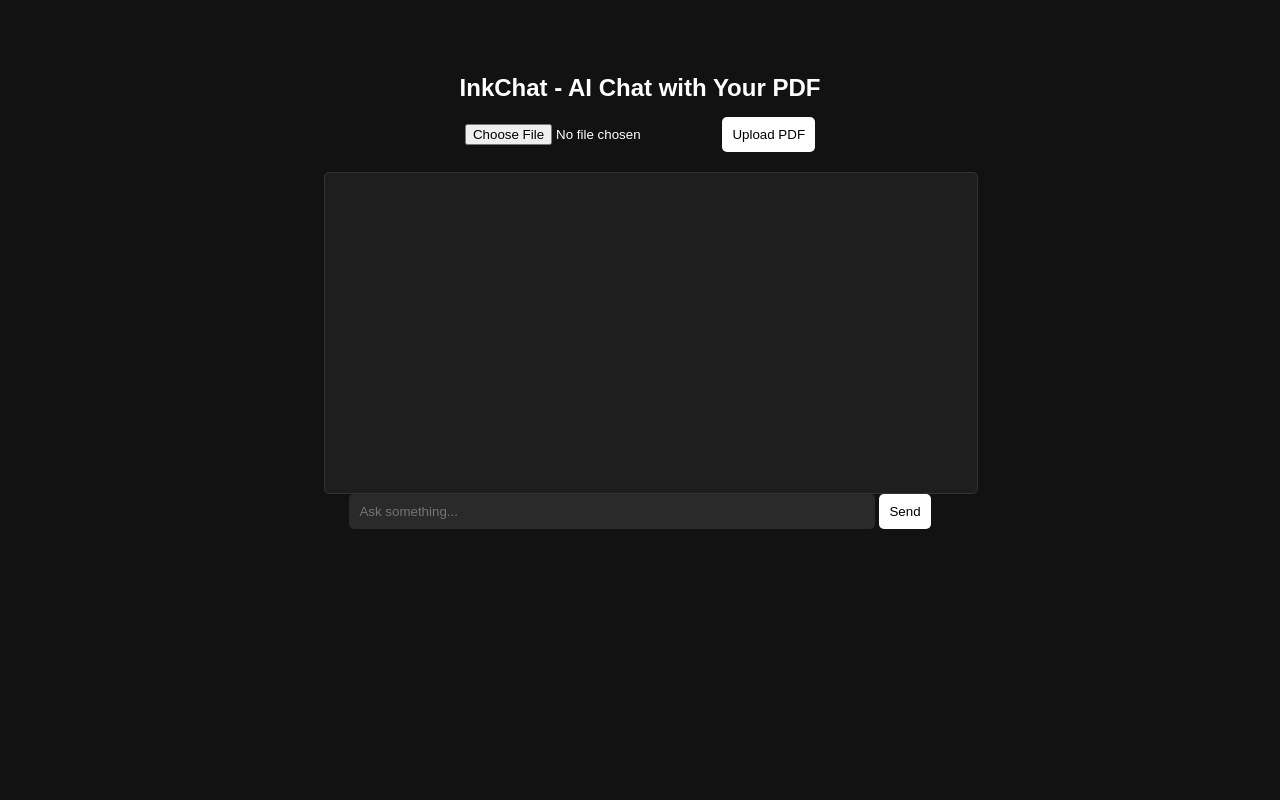
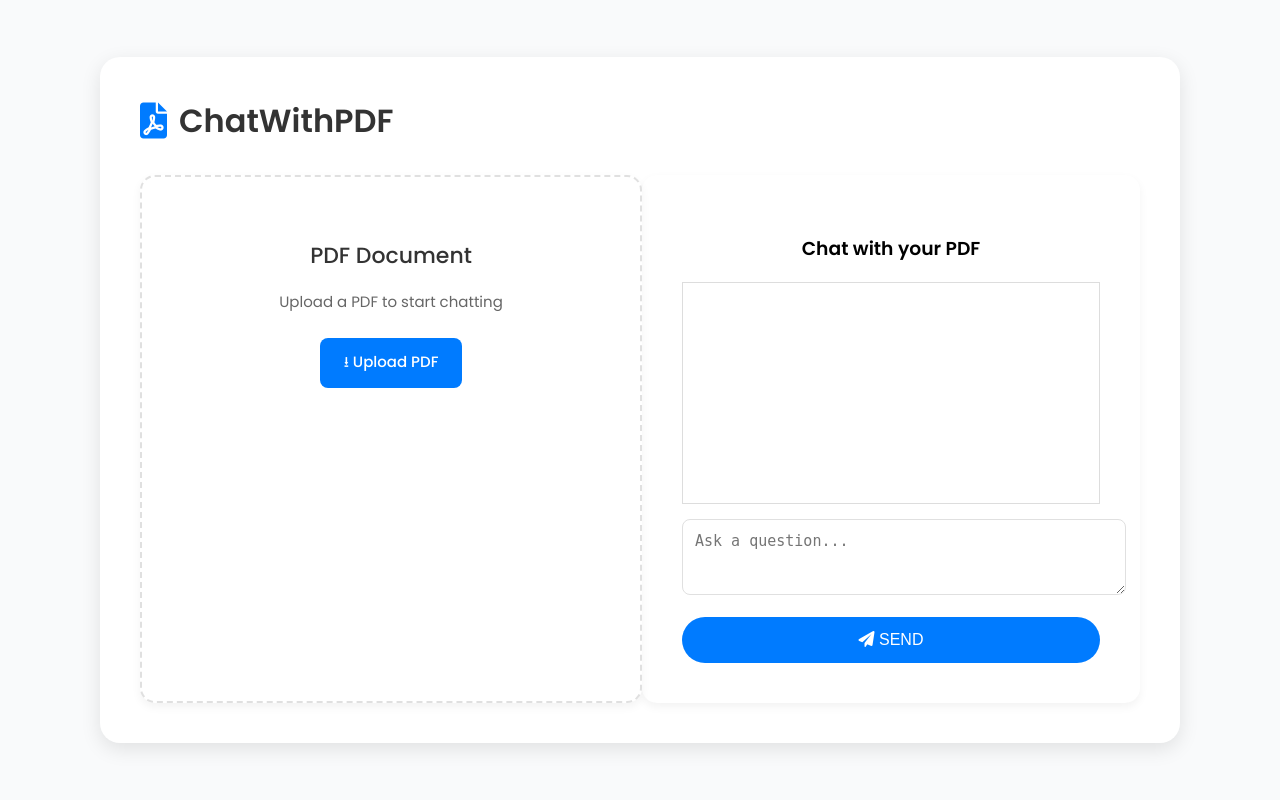
Before and after one commit to miawais/GenAI, a Flask app: page / in a window 1280 px wide. Run offline with Flask 3, Linux system fonts and the light colour scheme.

Commit message:
ChatDatabaset Project structure Initiated

```diff
--- a/InkChat/app.py
+++ b/InkChat/app.py
@@ -1,4 +1,4 @@
-from flask import Flask, render_template, request
+from flask import Flask, render_template, request, jsonify
 from PyPDF2 import PdfReader
 from langchain.text_splitter import RecursiveCharacterTextSplitter
 from langchain_google_genai import ChatGoogleGenerativeAI, GoogleGenerativeAIEmbeddings
@@ -7,7 +7,7 @@
 import google.generativeai as genai
 import os
 
-app = Flask(__name__)
+app = Flask(__name__, static_folder="static")
 
 # Configure Google AI API Key
 genai.configure(api_key=os.getenv("GOOGLE_API_KEY"))
@@ -15,16 +15,19 @@
 # Store chat history
 chat_history = []
 
+
 # Function to extract text from PDF
 def get_pdf_text(pdf_file):
     pdf_reader = PdfReader(pdf_file)
     text = "".join([page.extract_text() or "" for page in pdf_reader.pages])
     return text
 
+
 # Function to split text into chunks
 def get_text_chunks(text):
     text_splitter = RecursiveCharacterTextSplitter(chunk_size=10000, chunk_overlap=1000)
     return text_splitter.split_text(text)
+
 
 # Function to store text chunks in FAISS vector store
 def get_vector_store(chunks):
@@ -32,53 +35,66 @@
     vector_store = FAISS.from_texts(texts=chunks, embedding=embeddings)
     vector_store.save_local("faiss_index")
 
+
 # Function to define AI Conversational Chain
 def get_chat_chain():
     model = ChatGoogleGenerativeAI(model="gemini-1.5-pro", temperature=0.3)
-    chain = load_qa_chain(model, chain_type="stuff")  # ✅ "stuff" requires 'input_documents'
+    chain = load_qa_chain(model, chain_type="stuff")  # "stuff" requires 'input_documents'
     return chain
 
+
 # Route for Home Page
-@app.route("/", methods=["GET", "POST"])
+@app.route("/", methods=["GET"])
 def index():
+    return render_template("index.html")
+
+
+# Route for handling file upload
+@app.route("/upload", methods=["POST"])
+def upload_pdf():
+    if "file" not in request.files:
+        return jsonify({"error": "No file uploaded"}), 400
+
+    pdf_file = request.files["file"]
+    if pdf_file.filename == "":
+        return jsonify({"error": "No selected file"}), 400
+
+    text = get_pdf_text(pdf_file)
+    chunks = get_text_chunks(text)
+    get_vector_store(chunks)
+
+    return jsonify({"message": "File uploaded and processed successfully!"})
+
+
+# Route for handling chat messages
+@app.route("/chat", methods=["POST"])
+def chat():
     global chat_history
 
-    if request.method == "POST":
-        # Handle file upload
-        if "file" in request.files and request.files["file"].filename:
-            pdf_file = request.files["file"]
-            text = get_pdf_text(pdf_file)
-            chunks = get_text_chunks(text)
-            get_vector_store(chunks)
-            return render_template("index.html", message="File uploaded and processed successfully!", chat_history=chat_history)
+    user_question = request.json.get("message", "")
 
-        # Handle chat input
-        elif "message" in request.form:
-            user_question = request.form["message"]
+    try:
+        # Load the FAISS vector store
+        embeddings = GoogleGenerativeAIEmbeddings(model="models/embedding-001")
+        new_db = FAISS.load_local("faiss_index", embeddings, allow_dangerous_deserialization=True)
 
-            try:
-                # Load the FAISS vector store
-                embeddings = GoogleGenerativeAIEmbeddings(model="models/embedding-001")
-                new_db = FAISS.load_local("faiss_index", embeddings, allow_dangerous_deserialization=True)
+        # Perform similarity search
+        docs = new_db.similarity_search(user_question)
 
-                # Perform similarity search
-                docs = new_db.similarity_search(user_question)
+        # Load AI chain
+        chain = get_chat_chain()
 
-                # Load AI chain
-                chain = get_chat_chain()
+        # Use 'input_documents' instead of 'context'
+        response = chain.invoke({"input_documents": docs, "question": user_question})
 
-                # ✅ Use 'input_documents' instead of 'context'
-                response = chain.invoke({"input_documents": docs, "question": user_question})
+        # Store chat history
+        chat_history.append({"user": user_question, "ai": response["output_text"]})
 
-                # Store chat history
-                chat_history.append(("You", user_question))
-                chat_history.append(("AI", response["output_text"]))
+        return jsonify({"response": response["output_text"], "chat_history": chat_history})
 
-            except Exception as e:
-                chat_history.append(("AI", f"Error: {str(e)}"))
+    except Exception as e:
+        return jsonify({"error": str(e)}), 500
 
-    # ✅ Ensure a valid return statement for GET requests
-    return render_template("index.html", chat_history=chat_history)
 
 if __name__ == "__main__":
     app.run(debug=True)
--- a/InkChat/templates/index.html
+++ b/InkChat/templates/index.html
@@ -3,88 +3,211 @@
 <head>
     <meta charset="UTF-8">
     <meta name="viewport" content="width=device-width, initial-scale=1.0">
-    <title>InkChat - AI Chat with Your Documents</title>
+    <title>ChatWithPDF</title>
+    <link rel="stylesheet" href="https://cdnjs.cloudflare.com/ajax/libs/font-awesome/6.0.0-beta3/css/all.min.css">
+    <link href="https://fonts.googleapis.com/css2?family=Poppins:wght@400;500;600&display=swap" rel="stylesheet">
     <style>
         body {
-            background-color: #121212;
-            color: white;
-            font-family: Arial, sans-serif;
+            font-family: 'Poppins', sans-serif;
+            background-color: #f9fafb;
+            margin: 0;
+            padding: 0;
+            display: flex;
+            justify-content: center;
+            align-items: center;
+            height: 100vh;
+            overflow: hidden;
+        }
+        .container {
+            width: 80%;
+            max-width: 1000px;
+            background: white;
+            padding: 40px;
+            border-radius: 20px;
+            box-shadow: 0 6px 20px rgba(0, 0, 0, 0.1);
             display: flex;
             flex-direction: column;
+        }
+        .header {
+            display: flex;
             align-items: center;
-            padding-top: 50px;
+            font-size: 32px;
+            font-weight: 600;
+            color: #333;
+            margin-bottom: 30px;
+        }
+        .header i {
+            margin-right: 12px;
+            color: #007bff;
+            font-size: 36px;
+        }
+        .content {
+            display: flex;
+            justify-content: space-between;
+        }
+        .upload-box, .chat-box {
+            width: 48%;
+            background: #ffffff;
+            padding: 40px;
+            border-radius: 15px;
+            text-align: center;
+            box-shadow: 0 4px 10px rgba(0, 0, 0, 0.05);
+            transition: transform 0.3s ease, box-shadow 0.3s ease;
+        }
+        .upload-box:hover, .chat-box:hover {
+            transform: translateY(-5px);
+            box-shadow: 0 8px 20px rgba(0, 0, 0, 0.1);
+        }
+        .upload-box {
+            border: 2px dashed #e0e0e0;
+            position: relative;
+        }
+        .upload-box h3 {
+            font-size: 22px;
+            font-weight: 500;
+            color: #333;
+            margin-bottom: 18px;
+        }
+        .upload-box p {
+            font-size: 15px;
+            color: #666;
+            margin-bottom: 25px;
+        }
+        .upload-box input {
+            display: none;
+        }
+        .upload-box label {
+            display: inline-block;
+            padding: 12px 24px;
+            background: #007bff;
+            color: white;
+            cursor: pointer;
+            border-radius: 8px;
+            font-size: 15px;
+            font-weight: 500;
+            transition: all 0.3s ease;
+        }
+        .upload-box label:hover {
+            background: #0056b3;
+            transform: scale(1.05);
+        }
+        .chat-box textarea {
+            width: 100%;
+            height: 50px;
+            border-radius: 8px;
+            border: 1px solid #e0e0e0;
+            padding: 12px;
+            font-size: 15px;
+            margin-bottom: 15px;
+        }
+        .chat-box button {
+            width: 100%;
+            padding: 14px 20px;
+            background: #007bff;
+            color: white;
+            border: none;
+            cursor: pointer;
+            border-radius: 25px;
+            font-size: 16px;
+            font-weight: 500;
         }
         .chat-container {
-            width: 50%;
-            text-align: center;
-        }
-        h1 {
-            font-size: 24px;
+            height: 200px;
+            overflow-y: auto;
+            border: 1px solid #ddd;
+            padding: 10px;
             margin-bottom: 15px;
         }
-        .upload-container, .chat-container form {
-            margin-bottom: 20px;
+        .user-message {
+            text-align: right;
+            color: blue;
         }
-        .chat-box {
-            width: 100%;
-            height: 300px;
-            overflow-y: auto;
-            border: 1px solid #333;
-            padding: 10px;
-            border-radius: 5px;
-            background-color: #1e1e1e;
+        .bot-message {
             text-align: left;
-        }
-        .user-message {
-            color: cyan;
-        }
-        .ai-message {
-            color: yellow;
-        }
-        input[type="text"] {
-            width: 80%;
-            padding: 10px;
-            border-radius: 5px;
-            border: none;
-            background: #2a2a2a;
-            color: white;
-        }
-        button {
-            padding: 10px;
-            border-radius: 5px;
-            border: none;
-            background: white;
-            cursor: pointer;
+            color: green;
         }
     </style>
 </head>
 <body>
-    <div class="chat-container">
-        <h1>InkChat - AI Chat with Your PDF</h1>
+    <div class="container">
+        <div class="header">
+            <i class="fas fa-file-pdf"></i> ChatWithPDF
+        </div>
+        <div class="content">
+            <!-- PDF Upload Section -->
+            <div class="upload-box">
+                <h3>PDF Document</h3>
+                <p>Upload a PDF to start chatting</p>
+                <input type="file" id="file-upload">
+                <label for="file-upload"> ⭳ Upload PDF </label>
+                <p id="upload-status"></p>
+            </div>
 
-        <!-- File Upload Form -->
-        <form method="POST" enctype="multipart/form-data">
-            <input type="file" name="file" required>
-            <button type="submit">Upload PDF</button>
-        </form>
-        {% if message %}
-            <p style="color: lightgreen;">{{ message }}</p>
-        {% endif %}
+            <!-- Chat Section -->
+            <div class="chat-box">
+                <h3>Chat with your PDF</h3>
+                <div class="chat-container" id="chat-container"></div>
+                <textarea id="chat-input" placeholder="Ask a question..."></textarea>
+                <button id="send-btn"><i class="fas fa-paper-plane"></i> SEND</button>
+            </div>
+        </div>
+    </div>
 
-        <!-- Chat Box -->
-        <div class="chat-box">
-            {% for sender, message in chat_history %}
-                <p class="{{ 'user-message' if sender == 'You' else 'ai-message' }}">
-                    <strong>{{ sender }}:</strong> {{ message }}
-                </p>
-            {% endfor %}
-        </div>
+    <script>
+        // Handle file upload
+        document.getElementById("file-upload").addEventListener("change", function () {
+            const file = this.files[0];
+            if (!file) return;
 
-        <!-- Chat Form -->
-        <form method="POST">
-            <input type="text" name="message" placeholder="Ask something..." required>
-            <button type="submit">Send</button>
-        </form>
-    </div>
+            const formData = new FormData();
+            formData.append("file", file);
+
+            fetch("/upload", {
+                method: "POST",
+                body: formData
+            })
+            .then(response => response.json())
+            .then(data => {
+                document.getElementById("upload-status").innerText = data.message || "Upload failed!";
+            })
+            .catch(error => console.error("Error:", error));
+        });
+
+        // Handle chat input
+        document.getElementById("send-btn").addEventListener("click", function () {
+            const chatInput = document.getElementById("chat-input").value;
+            if (!chatInput.trim()) return;
+
+            fetch("/chat", {
+                method: "POST",
+                headers: {
+                    "Content-Type": "application/json"
+                },
+                body: JSON.stringify({ message: chatInput })
+            })
+            .then(response => response.json())
+            .then(data => {
+                const chatContainer = document.getElementById("chat-container");
+
+                // Display user message
+                const userMsg = document.createElement("div");
+                userMsg.classList.add("user-message");
+                userMsg.innerText = "You: " + chatInput;
+                chatContainer.appendChild(userMsg);
+
+                // Display bot response
+                if (data.response) {
+                    const botMsg = document.createElement("div");
+                    botMsg.classList.add("bot-message");
+                    botMsg.innerText = "AI: " + data.response;
+                    chatContainer.appendChild(botMsg);
+                }
+
+                document.getElementById("chat-input").value = "";
+                chatContainer.scrollTop = chatContainer.scrollHeight;
+            })
+            .catch(error => console.error("Error:", error));
+        });
+    </script>
 </body>
 </html>
```
Also changed, not shown: ChatDB/requirements.txt..txt (added, +7 -0 lines), ChatDB/app.py (added), ChatDB/sql.py (added), 2 other files.
